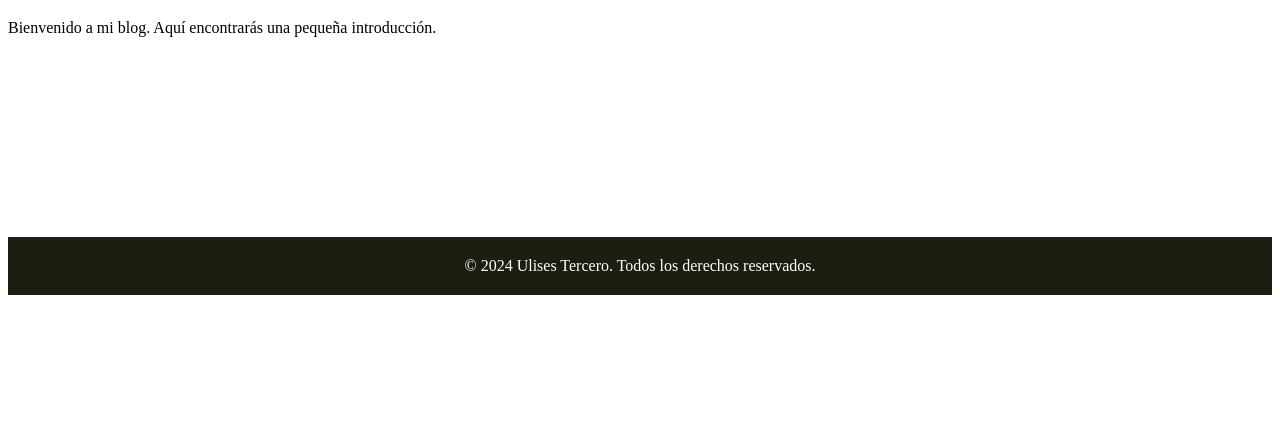
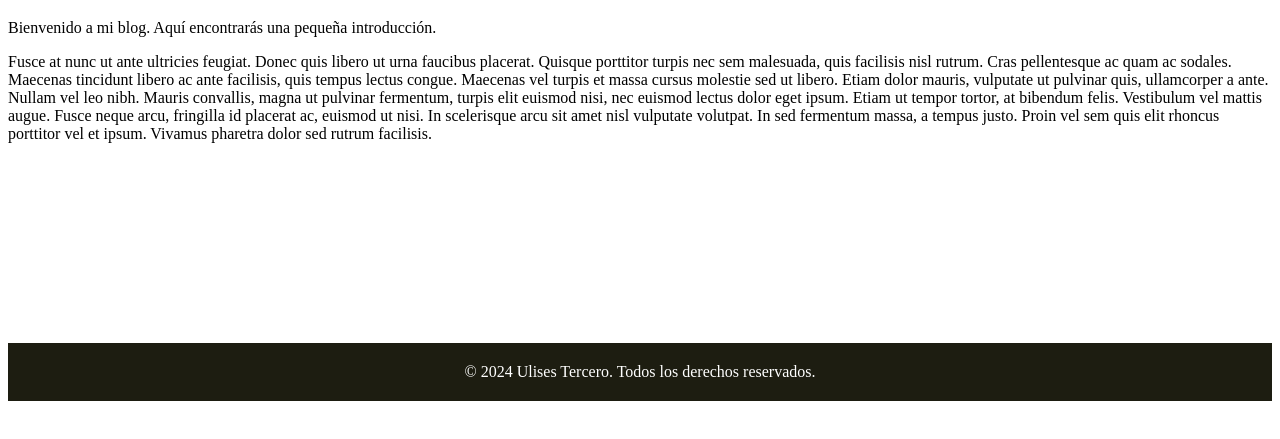
Before and after one commit to UlissesTercr0/Pagina3-de-prueba, a plain HTML site: page index.html in a window 1280 px wide. Shown: the part 167-606 px from the top of the page. Drawn offline with Linux system fonts and the light colour scheme.

Commit message:
index.html

```diff
--- a/index.html
+++ b/index.html
@@ -25,6 +25,12 @@
         <h1>Hola, este es mi blog personal</h1>
         <p>
             Bienvenido a mi blog. Aquí encontrarás una pequeña introducción.
+
+        </p>
+
+         <p>
+            Fusce at nunc ut ante ultricies feugiat. Donec quis libero ut urna faucibus placerat. Quisque porttitor turpis nec sem malesuada, quis facilisis nisl rutrum. Cras pellentesque ac quam ac sodales. Maecenas tincidunt libero ac ante facilisis, quis tempus lectus congue. Maecenas vel turpis et massa cursus molestie sed ut libero. Etiam dolor mauris, vulputate ut pulvinar quis, ullamcorper a ante. Nullam vel leo nibh. Mauris convallis, magna ut pulvinar fermentum, turpis elit euismod nisi, nec euismod lectus dolor eget ipsum. Etiam ut tempor tortor, at bibendum felis. Vestibulum vel mattis augue. Fusce neque arcu, fringilla id placerat ac, euismod ut nisi. In scelerisque arcu sit amet nisl vulputate volutpat. In sed fermentum massa, a tempus justo. Proin vel sem quis elit rhoncus porttitor vel et ipsum. Vivamus pharetra dolor sed rutrum facilisis.
+
         </p>
     </div>
     <footer>
```
